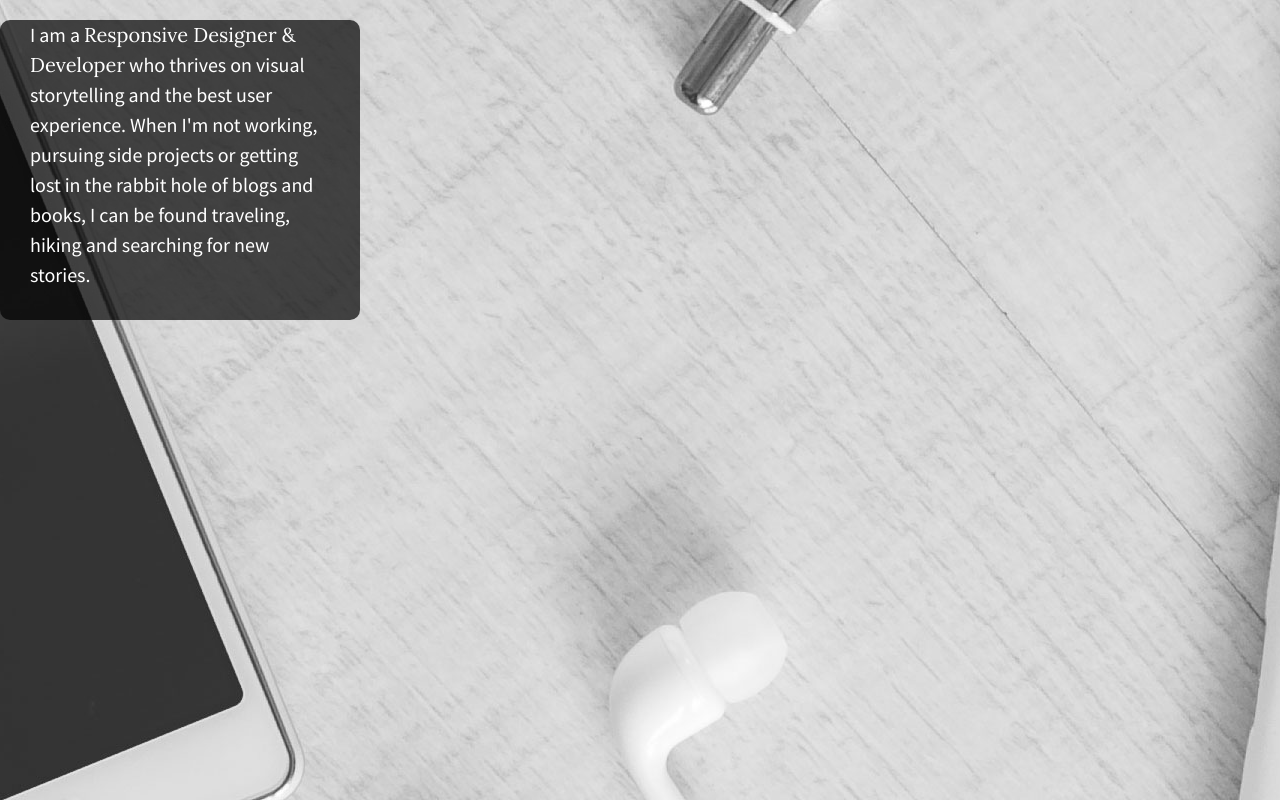
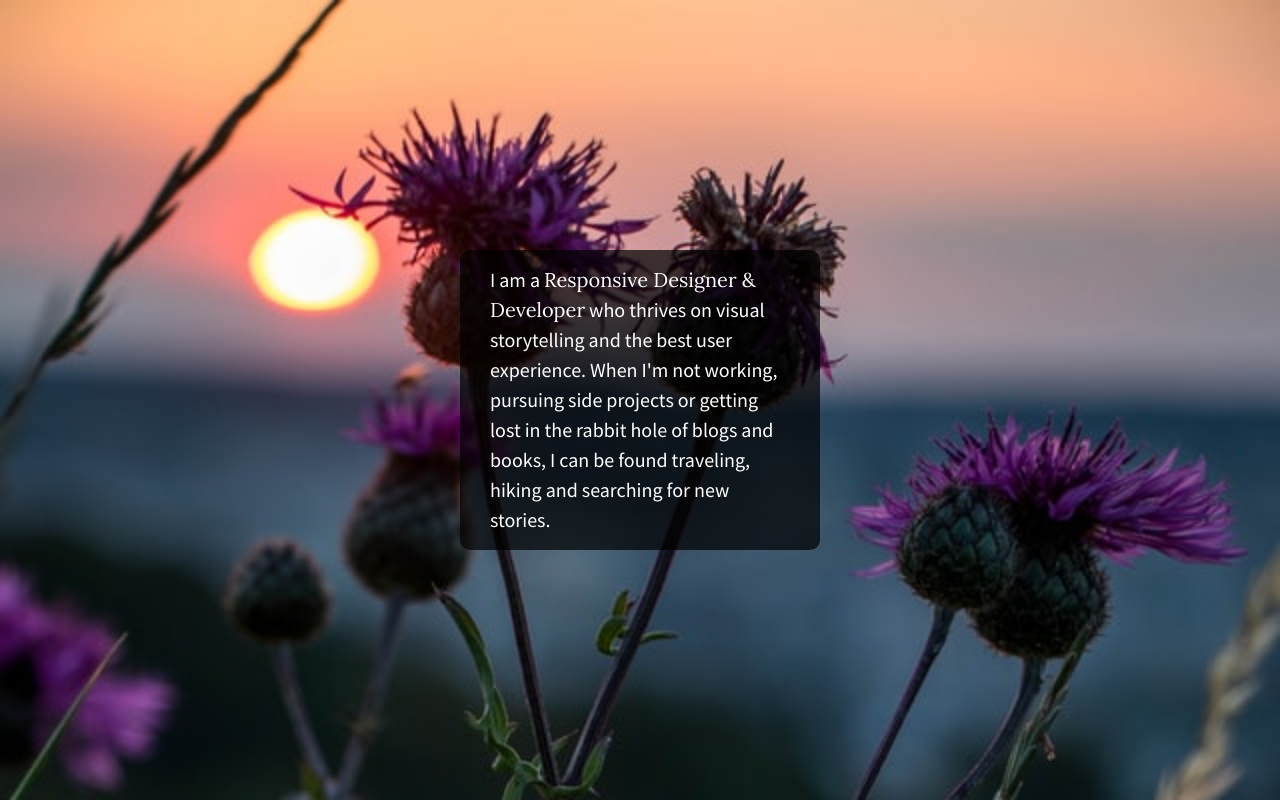
Before and after one commit to CarolynBuck-Gengler/flexbox-customize, a plain HTML site: page index.html in a window 1280 px wide. Drawn offline with nearby package versions, Linux system fonts and the light colour scheme.

Commit message:
Add new background image

```diff
--- a/css/main.css
+++ b/css/main.css
@@ -97,12 +97,16 @@ textarea {
 
 /*Large Background Image*/
 html {
-  background: url(../img/bkgd2.jpg) no-repeat center center fixed;
+  background: url(../img/jonas-mendes-q4kYknjKGLk-unsplash-small.jpg) no-repeat fixed;
+  background-size: cover;
+  /* <span>Photo by <a href="https://unsplash.com/@nipher?utm_source=unsplash&amp;utm_medium=referral&amp;utm_content=creditCopyText">Jonas Mendes</a> on <a href="https://unsplash.com/s/photos/thistle-mendez?utm_source=unsplash&amp;utm_medium=referral&amp;utm_content=creditCopyText">Unsplash</a></span> */
    /* set height to 100% - these are important for allowing content to vertically align */
+    height: 100%;
 }
 
 body {
   /* set height to 100% - these are important for allowing content to vertically align */
+  height: 100%;
 }
 
 .wrapper {
@@ -110,10 +114,16 @@ body {
   margin: 0;
   height: 100%;
   width: 100%;
+  display: flex;
+  justify-content: center;
+  align-items: center;
 }
 
 #content {
   /* set the display to flex and use the justify-content & align-items properties to center the text within the div*/
+  display: flex;
+  justify-content: center;
+  align-items: center;
   background: #222;
   background:rgba(0,0,0,0.7);
   color: #fff;
```
Also changed, not shown: img/jonas-mendes-q4kYknjKGLk-unsplash-small.jpg (added).
